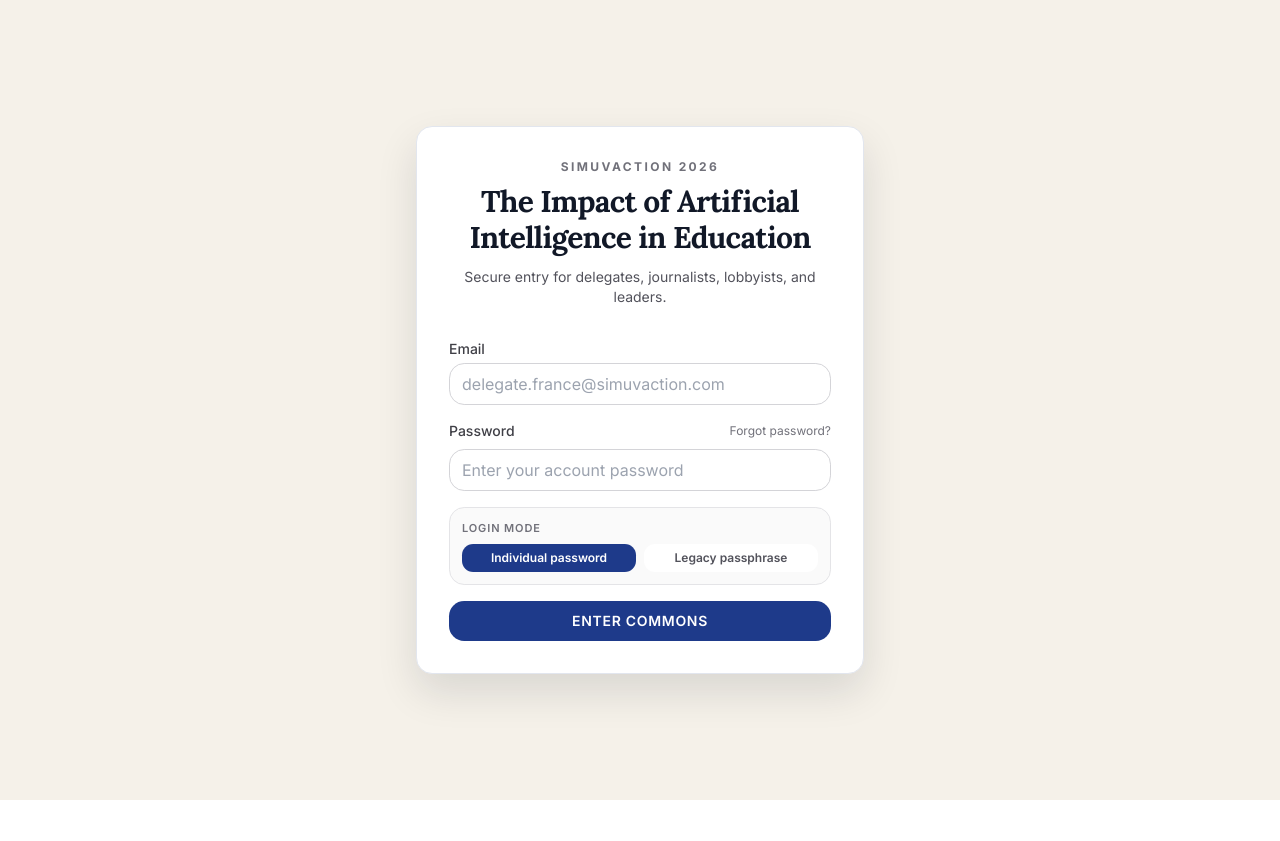
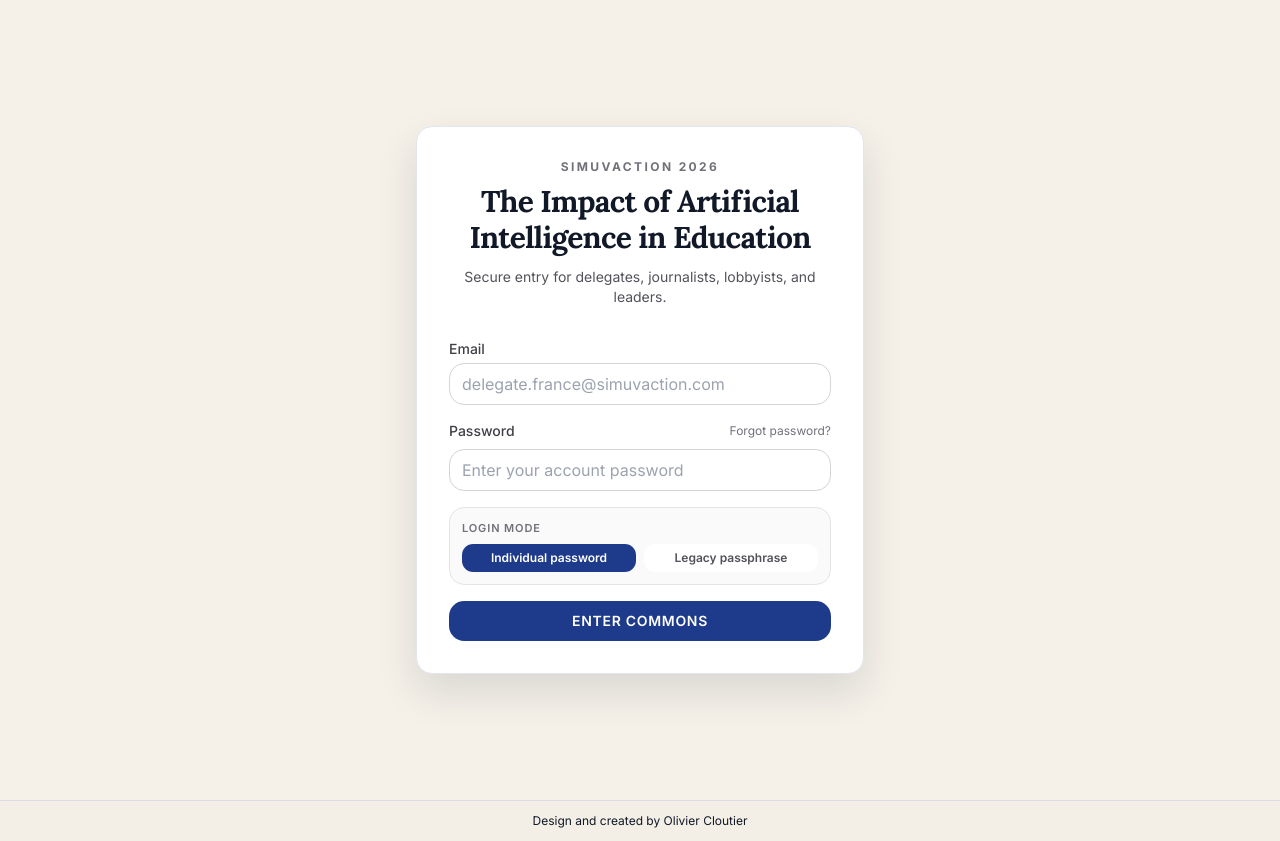
Before and after one commit to pipipopocoli/simuvaction-plateform, a Next.js app: page /login in a window 1280 px wide. Before the commit the page ends 800 px from the top, so only its background shows below. Built offline with nearby package versions, Linux system fonts and the light colour scheme; no server answers.

Commit message:
Add site footer signature credit to Olivier Cloutier

```diff
--- a/app/layout.tsx
+++ b/app/layout.tsx
@@ -26,7 +26,10 @@ export default function RootLayout({
   return (
     <html lang="en" suppressHydrationWarning className={`${inter.variable} ${lora.variable}`}>
       <body className="flex min-h-screen flex-col font-sans text-ink antialiased selection:bg-blue-200 selection:text-blue-900">
-        {children}
+        <div className="flex-1">{children}</div>
+        <footer className="border-t border-ink-border/80 px-4 py-3 text-center text-xs text-ink/60 md:px-6">
+          Design and created by Olivier Cloutier
+        </footer>
         <Analytics />
       </body>
     </html>
```
